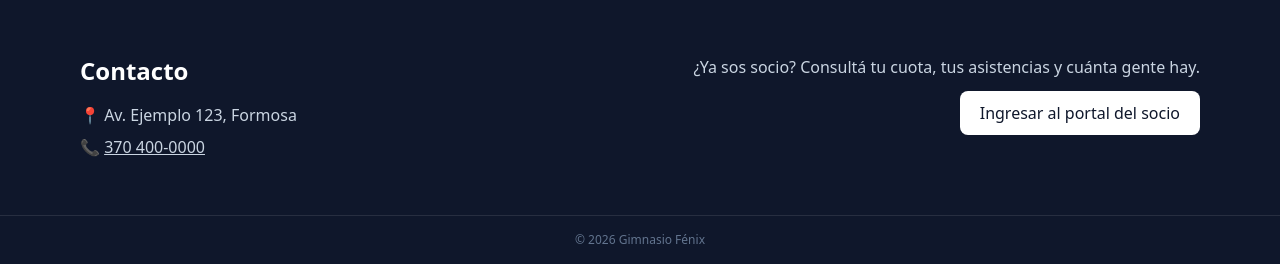
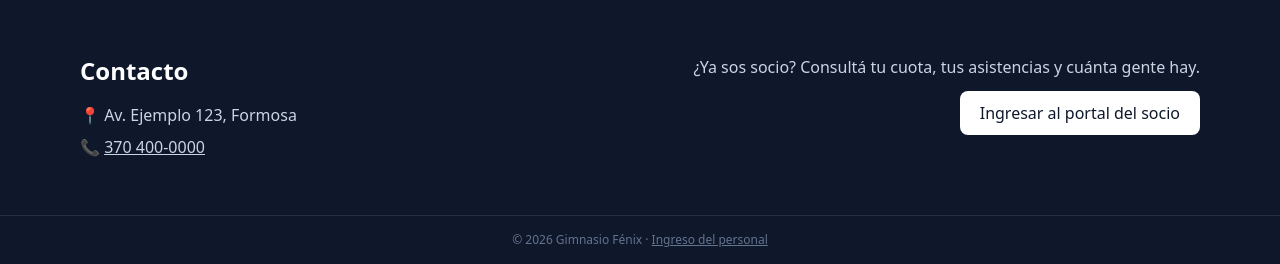
Before and after one commit to diegofcfor-cell/GymControl, a Laravel app: page / in a window 1280 px wide. Shown: the part 1412-1676 px from the top of the page. Run offline with Laravel 12, Linux system fonts and the light colour scheme; data comes from the database, SQL or seed files in the repository; style sheets or scripts are compiled from the project's sources; some libraries are stand-ins or nearby versions.

Commit message:
Web: enlace al ingreso del personal
La página pública y el login del socio no tenían forma de llegar al
login de operadores; había que escribir /login a mano.

Co-Authored-By: Claude Opus 5.5 (1M context) <noreply@anthropic.com>
Claude-Session: https://claude.ai/code/session_0187ZaRmg4vgHhYiR6Bjysd1

```diff
--- a/resources/views/portal/login.blade.php
+++ b/resources/views/portal/login.blade.php
@@ -20,6 +20,7 @@
              ayuda="Es el mismo PIN de 6 dígitos que usás para entrar al gimnasio." />
     <button class="w-full rounded-lg bg-slate-900 px-4 py-2.5 font-medium text-white hover:bg-slate-700">Ingresar</button>
     <p class="text-center text-sm"><a href="{{ route('web') }}" class="text-slate-500 underline">Volver a la página del gimnasio</a></p>
+    <p class="text-center text-xs"><a href="{{ route('login') }}" class="text-slate-400 underline">¿Sos del personal? Ingresá acá</a></p>
 </form>
 </body>
 </html>
--- a/resources/views/web/inicio.blade.php
+++ b/resources/views/web/inicio.blade.php
@@ -101,7 +101,7 @@
             <a href="{{ route('portal.login') }}" class="mt-3 inline-block rounded-lg bg-white px-5 py-2.5 font-medium text-slate-900 hover:bg-slate-200">Ingresar al portal del socio</a>
         </div>
     </div>
-    <p class="border-t border-white/10 py-4 text-center text-xs text-slate-500">© {{ now()->year }} Gimnasio Fénix</p>
+    <p class="border-t border-white/10 py-4 text-center text-xs text-slate-500">© {{ now()->year }} Gimnasio Fénix · <a href="{{ route('login') }}" class="underline hover:text-slate-300">Ingreso del personal</a></p>
 </section>
 
 {{-- Chatbot flotante --}}
```
Also changed, not shown: tests/Feature/WebTest.php (+1 -1 lines).
